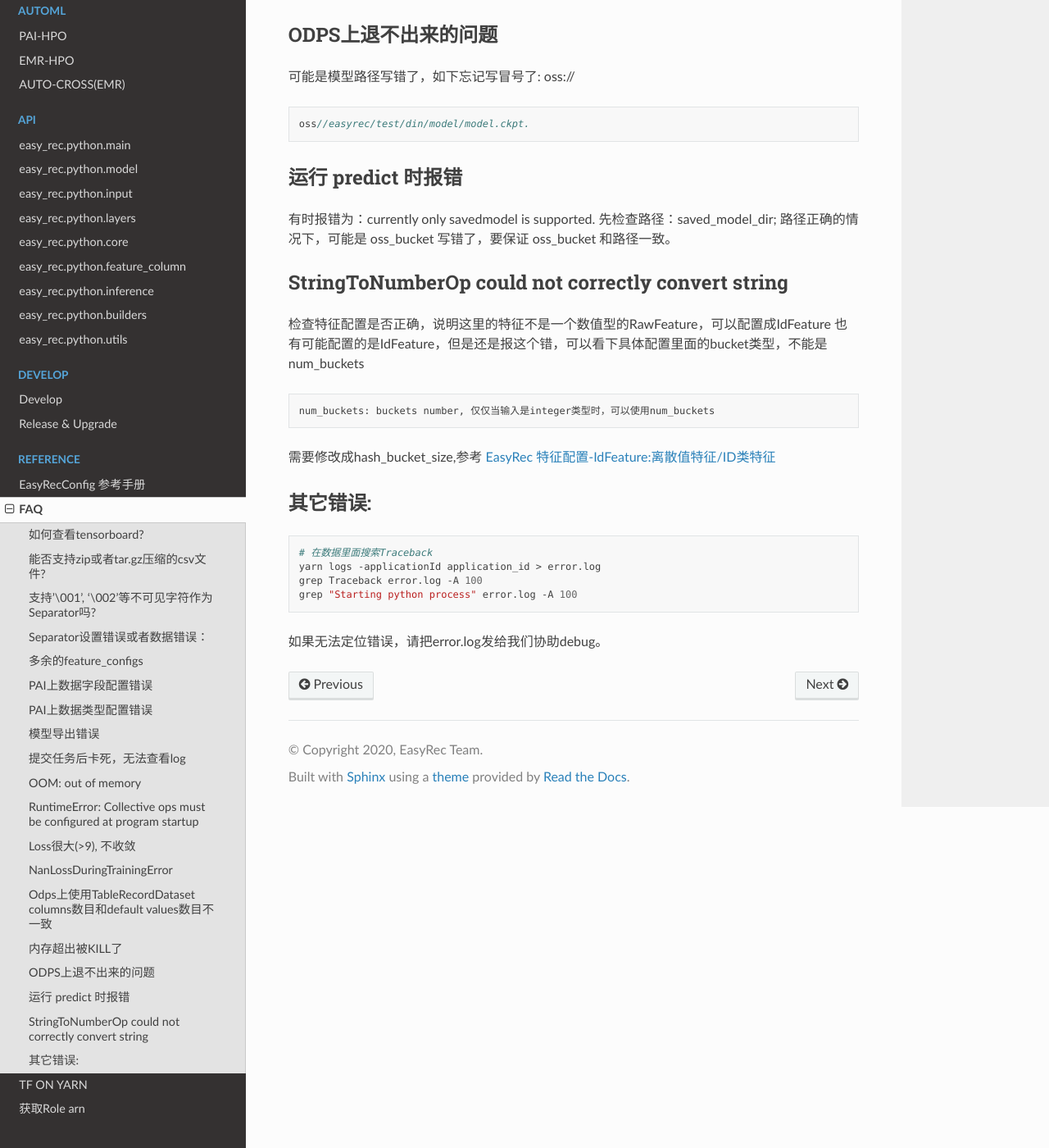
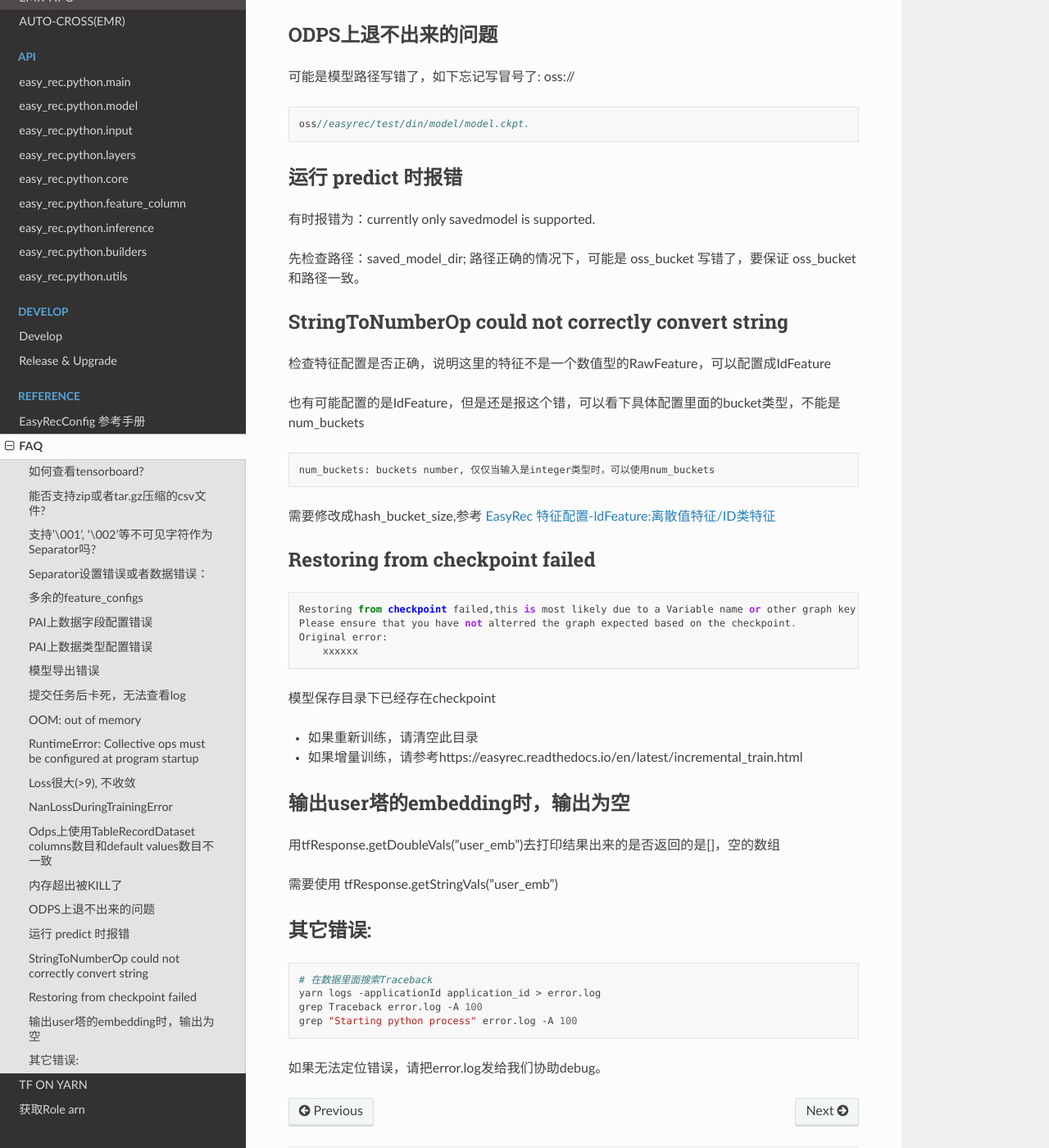
Before and after one commit to alibaba/EasyRec, a Sphinx documentation site: the page built from docs/source/faq.md, in a window 1280 px wide and 1400 px high, scrolled down 5207 px. Shown: the whole window at 82% size. Built offline with Sphinx 7.4.7 and the Read the Docs theme 2.0.0, drawn with Linux system fonts in a browser that asks for light colours; the version number is read from the project's files by our own code.

Commit message:
[FAQ] duty_faq/20211122_20211128 (#84)
* Restoring from checkpoint failed and user_emb response is empty

Co-authored-by: 叔宝 <shubao.sx@taobao.com>

````diff
--- a/docs/source/faq.md
+++ b/docs/source/faq.md
@@ -240,15 +240,35 @@ oss//easyrec/test/din/model/model.ckpt.
 #### 运行 predict 时报错
 
 有时报错为：currently only savedmodel is supported.
+
 先检查路径：saved_model_dir; 路径正确的情况下，可能是 oss_bucket 写错了，要保证 oss_bucket 和路径一致。
 
 #### StringToNumberOp could not correctly convert string
 检查特征配置是否正确，说明这里的特征不是一个数值型的RawFeature，可以配置成IdFeature
+
 也有可能配置的是IdFeature，但是还是报这个错，可以看下具体配置里面的bucket类型，不能是num_buckets
 ```
 num_buckets: buckets number, 仅仅当输入是integer类型时，可以使用num_buckets
 ```
 需要修改成hash_bucket_size,参考 [EasyRec 特征配置-IdFeature:离散值特征/ID类特征](https://easyrec.readthedocs.io/en/latest/feature/feature.html#idfeature-id)
+
+#### Restoring from checkpoint failed
+```
+Restoring from checkpoint failed,this is most likely due to a Variable name or other graph key that is missing from checkpoint.
+Please ensure that you have not alterred the graph expected based on the checkpoint.
+Original error:
+    xxxxxx
+```
+模型保存目录下已经存在checkpoint
+
+- 如果重新训练，请清空此目录
+
+- 如果增量训练，请参考https://easyrec.readthedocs.io/en/latest/incremental_train.html
+
+#### 输出user塔的embedding时，输出为空
+用tfResponse.getDoubleVals("user_emb")去打印结果出来的是否返回的是[]，空的数组
+
+需要使用 tfResponse.getStringVals("user_emb")
 
 #### 其它错误:
 
````
